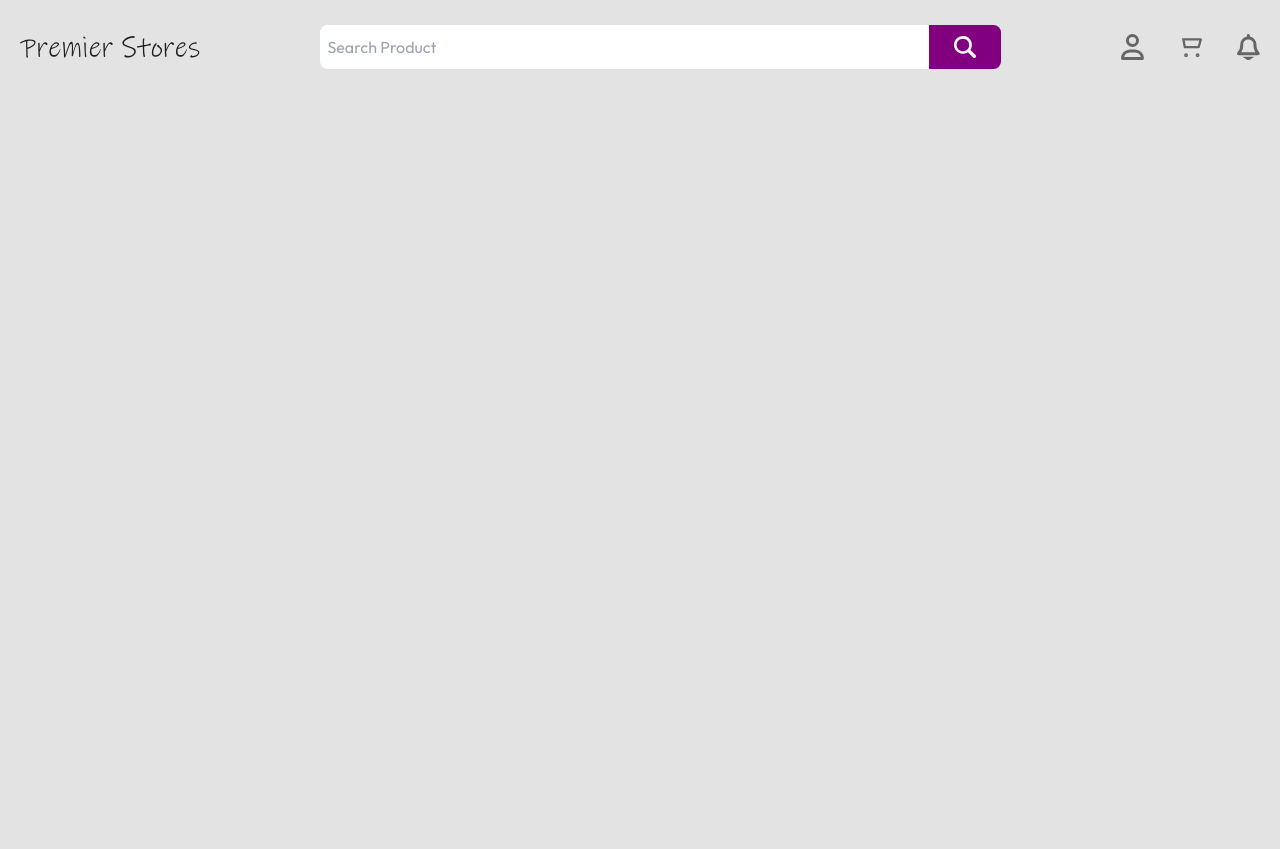
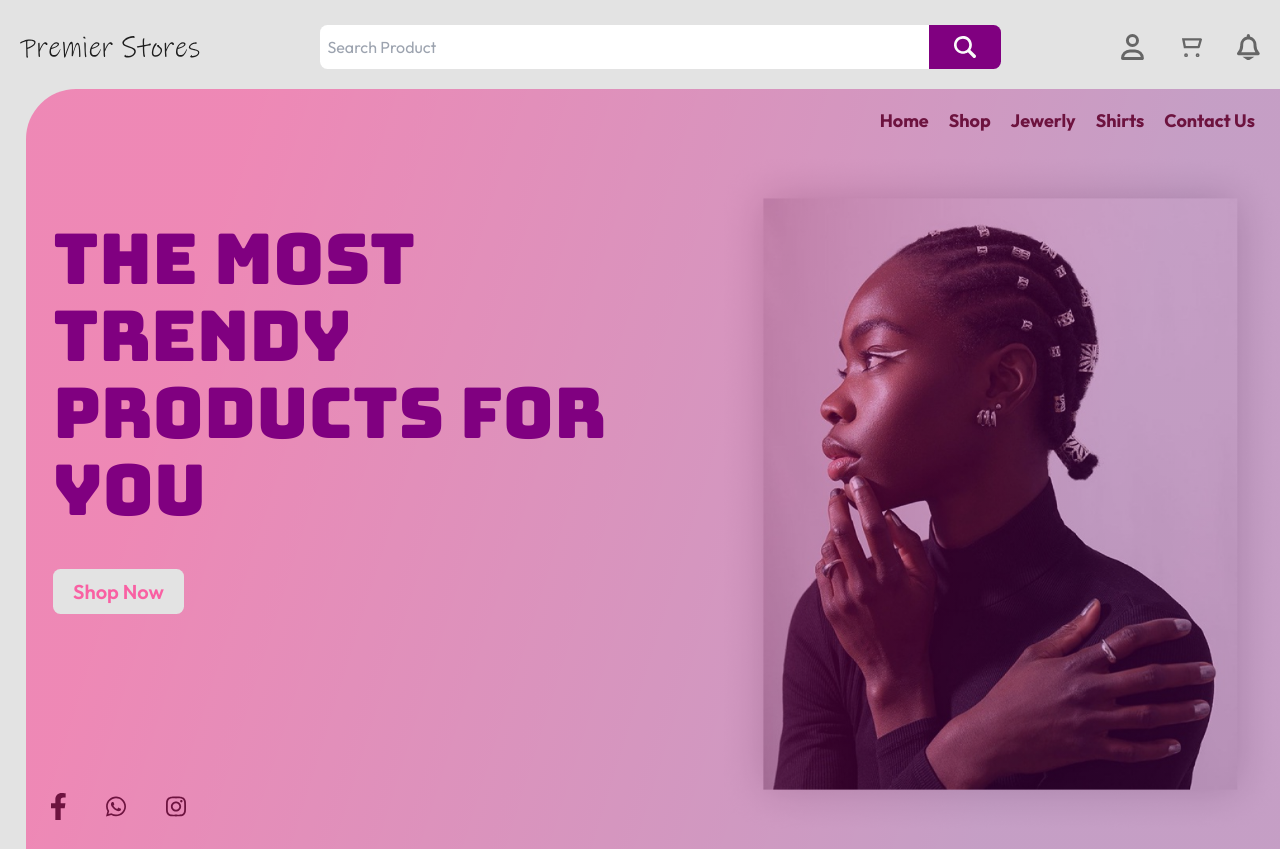
Before and after one commit to timmyproofficial/premier-store, a React (Vite) app: page / in a window 1280 px wide. Before the commit the page ends 800 px from the top, so only its background shows below. Built offline with nearby package versions, Linux system fonts and the light colour scheme.

Commit message:
Build the hero component

```diff
--- a/index.html
+++ b/index.html
@@ -9,6 +9,10 @@
       href="https://fonts.googleapis.com/css2?family=Outfit:wght@100..900&display=swap"
       rel="stylesheet"
     />
+    <link
+      href="https://fonts.googleapis.com/css2?family=Bungee&display=swap"
+      rel="stylesheet"
+    />
     <meta name="viewport" content="width=device-width, initial-scale=1.0" />
     <title>Vite + React + TS</title>
   </head>
--- a/src/App.tsx
+++ b/src/App.tsx
@@ -1,9 +1,9 @@
-import NavbarTop from './components/NavbarTop';
+import Hero from './components/Hero';
 
 function App() {
   return (
     <div>
-      <NavbarTop />
+      <Hero />
     </div>
   );
 }
--- a/src/components/Button.tsx
+++ b/src/components/Button.tsx
@@ -1,7 +1,7 @@
-const Button = () => {
+const Button = ({ text }: { text: string }) => {
   return (
-    <button className="bg-body-color text-secondary-color text-[2rem] rounded-xl px-3 py-2">
-      Shop Now
+    <button className="bg-body-color font-[600] text-secondary-color text-[2rem] rounded-xl px-8 py-3">
+      {text}
     </button>
   );
 };
--- /dev/null
+++ b/src/components/Hero.tsx
@@ -0,0 +1,56 @@
+import { Link } from 'react-router-dom';
+import Button from './Button';
+import heroImg from '../assets/hero-premier.png';
+import facebook from '../assets/facebook.svg';
+import whatsapp from '../assets/whatsapp.svg';
+import instagram from '../assets/instagram.svg';
+import NavbarTop from './NavbarTop';
+
+const Hero = () => {
+  return (
+    <>
+      <NavbarTop />
+      <div className="relative hero container">
+        <nav className="flex justify-end px-10 py-7">
+          <ul className="text-[1.8rem] text-link-color font-[700] flex gap-8">
+            <li>
+              <Link to={'/'}>Home</Link>
+            </li>
+            <li>
+              <Link to={'/'}>Shop</Link>
+            </li>
+            <li>
+              <Link to={'/'}>Jewerly</Link>
+            </li>
+            <li>
+              <Link to={'/'}>Shirts</Link>
+            </li>
+            <li>
+              <Link to={'/'}>Contact Us</Link>
+            </li>
+          </ul>
+        </nav>
+
+        <div className="grid grid-cols-[55%_45%] items-start">
+          <div className="flex flex-col gap-16 pl-11 mt-[70px]">
+            <h1 className="uppercase">The most trendy products for you</h1>
+            <Link to={'/'}>
+              <Button text="Shop Now" />
+            </Link>
+          </div>
+          <div className="-z-20">
+            <img className="w-full" src={heroImg} alt="Hero Photo" />
+          </div>
+        </div>
+
+        <div className="flex gap-16 absolute top-[88vh] left-10">
+          <img className="w-[15px]" src={facebook} alt="Facebook Icon" />
+          <img className="w-[20px]" src={whatsapp} alt="WhatsApp Icon" />
+          <img className="w-[20px]" src={instagram} alt="Instagram Icon" />
+        </div>
+      </div>
+    </>
+  );
+};
+
+export default Hero;
--- a/src/index.css
+++ b/src/index.css
@@ -54,7 +54,10 @@ h3 {
 }
 
 h1 {
-  font-size: 8.5rem;
+  font-family: 'Bungee', sans-serif;
+  font-size: 7rem;
+  font-weight: 900;
+  line-height: 1.1;
 }
 
 h2 {
@@ -73,6 +76,11 @@ p {
   font-size: 2rem;
 }
 
+.container {
+  max-width: 98%;
+  margin-left: auto;
+}
+
 .top-text {
   letter-spacing: 2px;
 }
@@ -80,3 +88,14 @@ p {
 .nav-icon {
   width: 23px;
 }
+
+.hero {
+  background: linear-gradient(
+    107.32deg,
+    rgba(255, 0, 113, 0.4) 15.44%,
+    rgba(128, 0, 128, 0.3) 79.64%
+  );
+
+  border-top-left-radius: 50px;
+  height: 95vh;
+}
```
